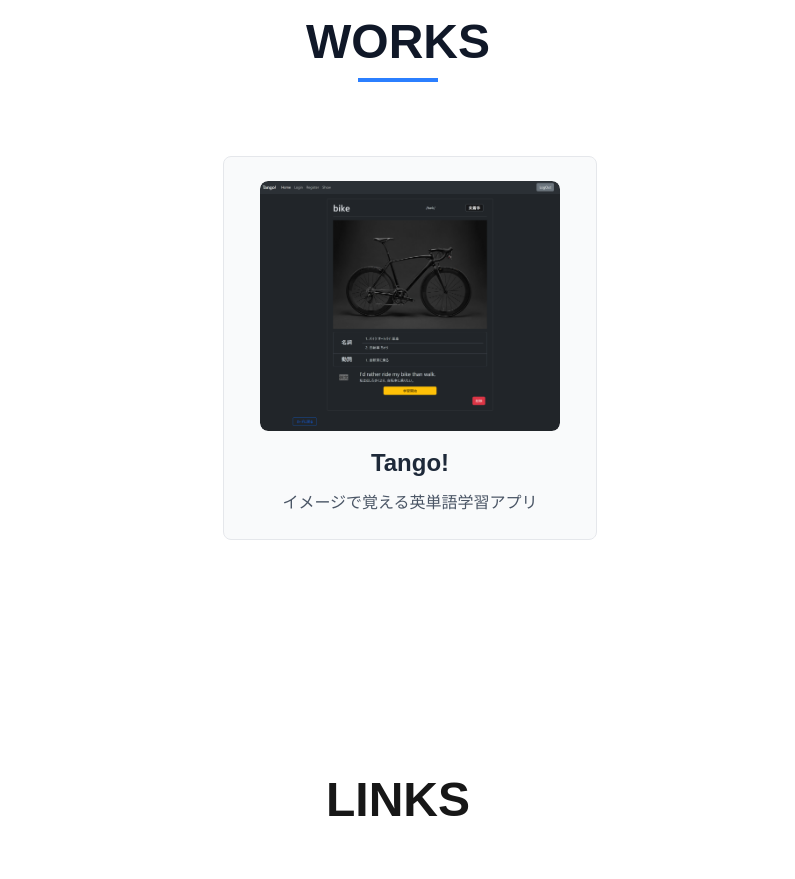
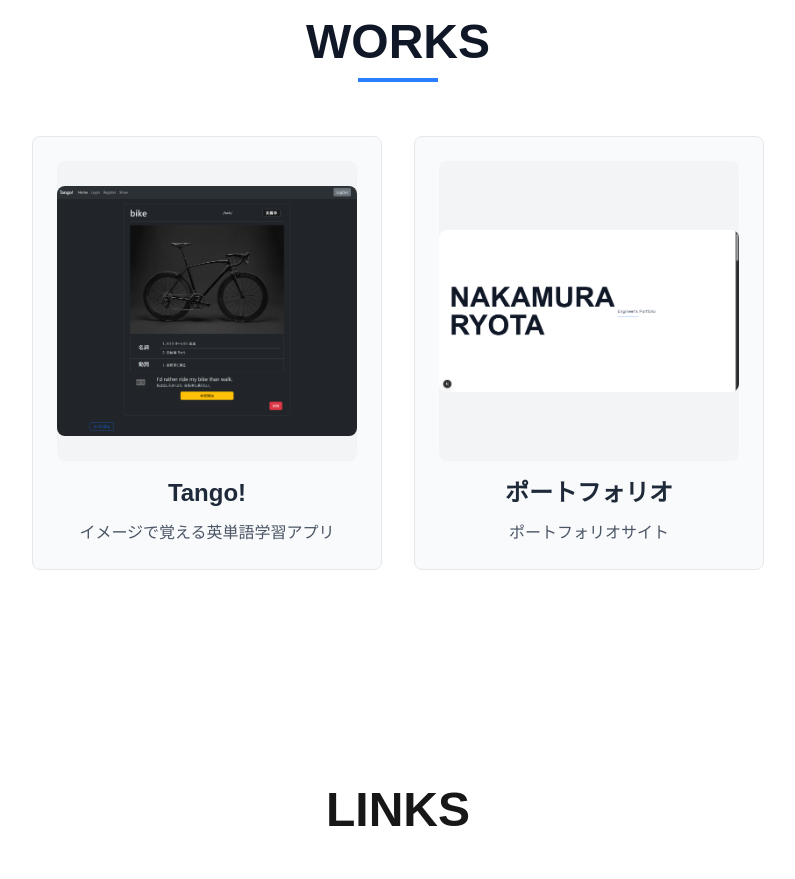
Before and after one commit to NAGIOuni/portfolio, a Next.js app: page / in a window 1280 px wide. Shown: the part 3060-3939 px from the top of the page, without its empty margins (242-1037 px from the left). Built offline with nearby package versions, Linux system fonts and the light colour scheme.

Commit message:
WORKSセクションにポートフォリオサイトを追加

```diff
--- a/src/app/page.tsx
+++ b/src/app/page.tsx
@@ -401,26 +401,50 @@ export default function Home() {
             <span className="block w-20 h-1 bg-blue-500 mx-auto mt-3"></span>
           </h2>
         </div>
-        <ul className="w-full flex sm:justify-between justify-center flex-wrap">
+        <ul className="w-full flex sm:justify-center justify-center flex-wrap gap-8 items-stretch">
           <Link href="/tangoCard">
-            <li className="w-full max-w-sm mx-3 my-5 bg-gray-50 rounded-lg border border-gray-200 hover:shadow-lg transition-shadow cursor-pointer">
-              <div className="flex flex-col items-center p-6">
-                <div className="mb-4 rounded-lg overflow-hidden">
+            <li className="w-full max-w-sm h-full bg-gray-50 rounded-lg border border-gray-200 card-hover hover:border-blue-200 hover:bg-blue-50 transition-all duration-300 cursor-pointer">
+              <div className="flex flex-col items-center p-6 h-full">
+                <div className="w-[300px] h-[300px] mb-4 rounded-lg overflow-hidden flex items-center justify-center bg-gray-100 transform transition-transform duration-300 hover:scale-105">
                   <Image
                     src="registered_word.png"
                     alt=""
-                    objectFit="cover"
+                    width={300}
                     height={300}
-                    width={300}
-                    className="rounded-lg"
+                    className="rounded-lg object-contain max-w-full max-h-full"
+                    style={{ objectFit: "contain" }}
                   />
                 </div>
-                <h3 className="text-2xl font-bold mb-3 text-gray-800">
-                  Tango!
-                </h3>
-                <p className="text-gray-600 text-center">
-                  イメージで覚える英単語学習アプリ
-                </p>
+                <div className="flex flex-col flex-grow justify-center items-center text-center">
+                  <h3 className="text-2xl font-bold mb-3 text-gray-800 hover:text-blue-600 transition-colors duration-300">
+                    Tango!
+                  </h3>
+                  <p className="text-gray-600">
+                    イメージで覚える英単語学習アプリ
+                  </p>
+                </div>
+              </div>
+            </li>
+          </Link>
+          <Link href="/">
+            <li className="w-full max-w-sm h-full bg-gray-50 rounded-lg border border-gray-200 card-hover hover:border-blue-200 hover:bg-blue-50 transition-all duration-300 cursor-pointer">
+              <div className="flex flex-col items-center p-6 h-full">
+                <div className="w-[300px] h-[300px] mb-4 rounded-lg overflow-hidden flex items-center justify-center bg-gray-100 transform transition-transform duration-300 hover:scale-105">
+                  <Image
+                    src="/portfolio.png"
+                    alt=""
+                    width={300}
+                    height={300}
+                    className="rounded-lg object-contain max-w-full max-h-full"
+                    style={{ objectFit: "contain" }}
+                  />
+                </div>
+                <div className="flex flex-col flex-grow justify-center items-center text-center">
+                  <h3 className="text-2xl font-bold mb-3 text-gray-800 hover:text-blue-600 transition-colors duration-300">
+                    ポートフォリオ
+                  </h3>
+                  <p className="text-gray-600">ポートフォリオサイト</p>
+                </div>
               </div>
             </li>
           </Link>
```
Also changed, not shown: public/portfolio.png (added).
